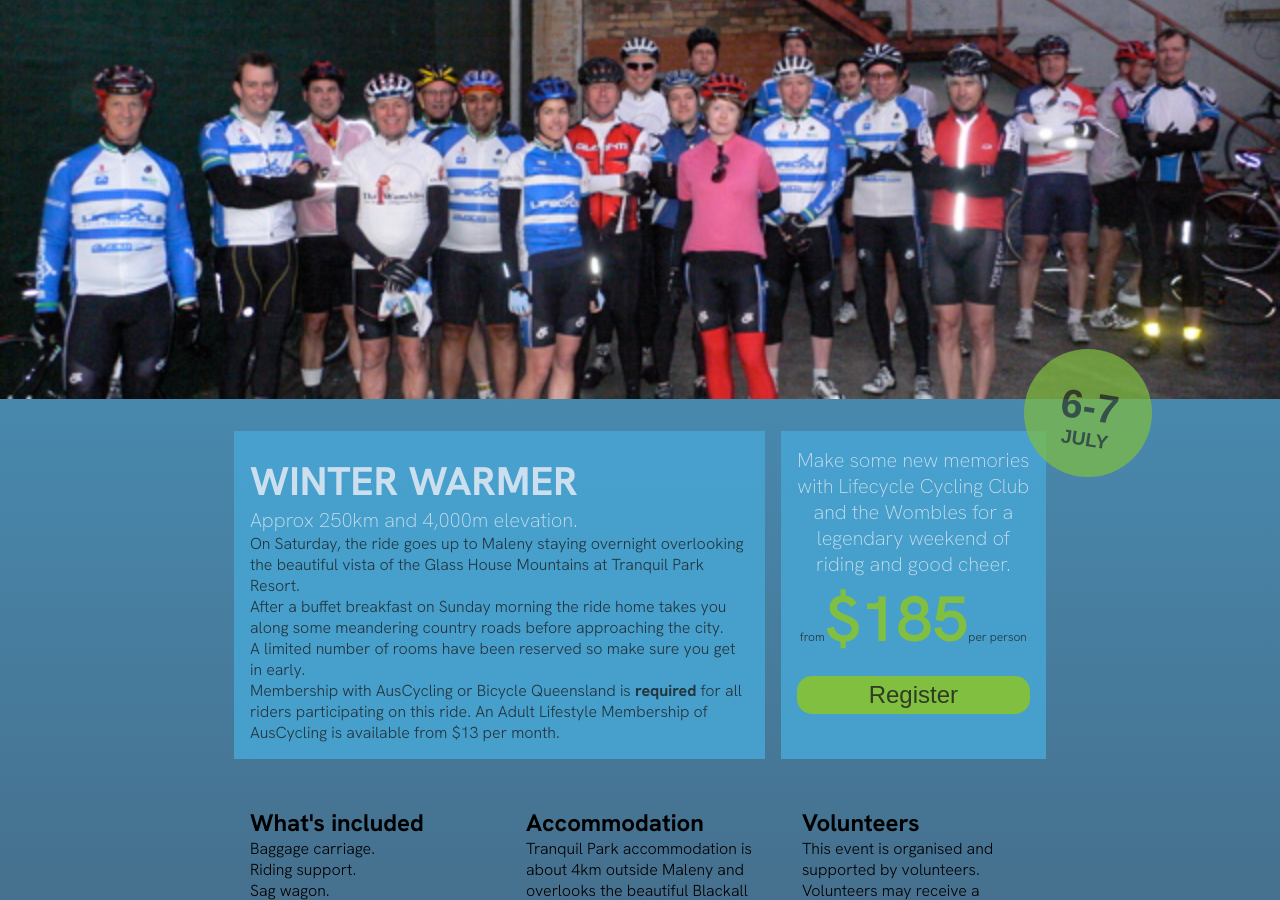
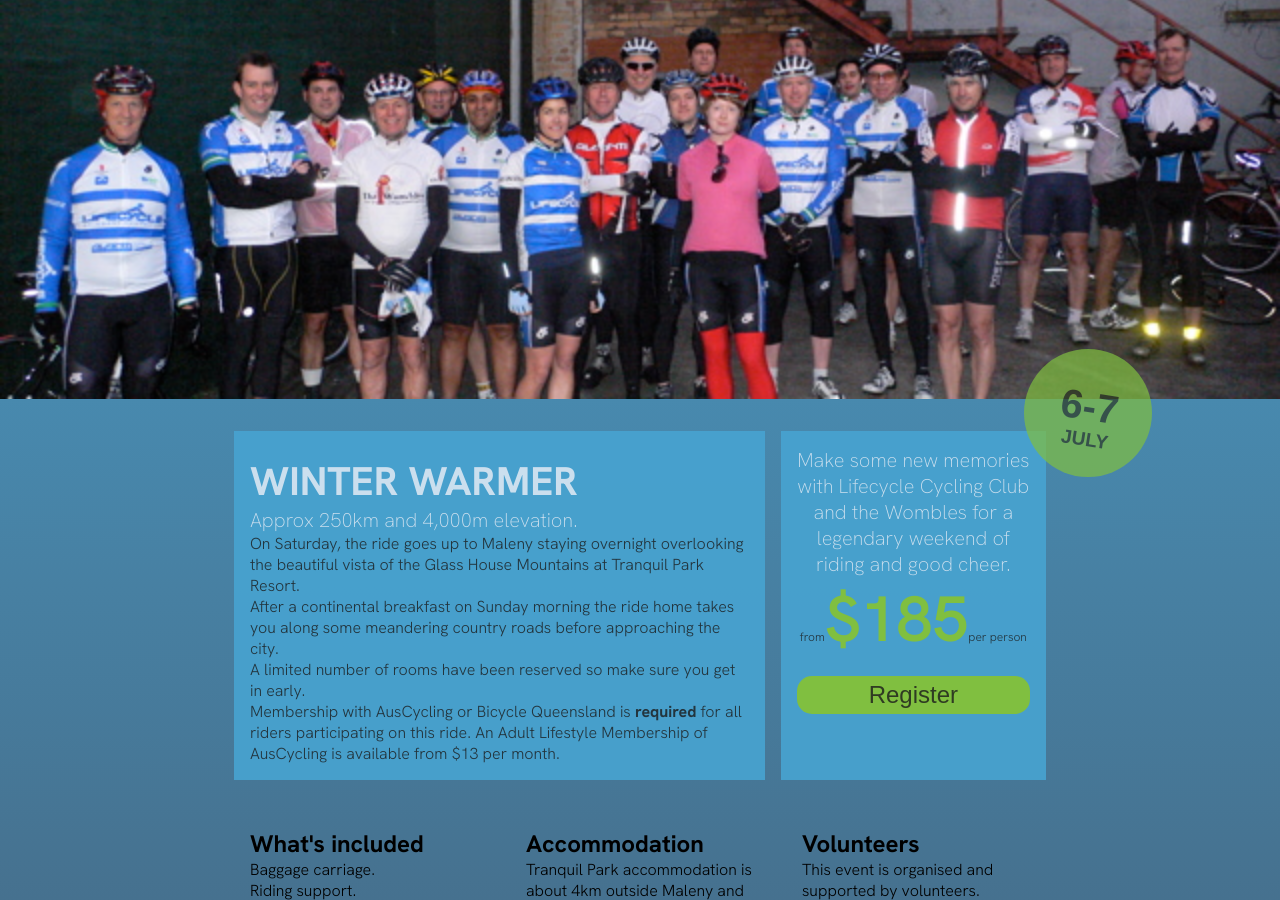
Before and after one commit to farro4069/winter, a Django app: page / in a window 1280 px wide. Shown: the part 129-1029 px from the top of the page. Run offline with Django 4.2, Linux system fonts and the light colour scheme; data comes from the database, SQL or seed files in the repository.

Commit message:
Final2 to go live

```diff
--- a/book/template/index.html
+++ b/book/template/index.html
@@ -14,7 +14,7 @@
 				<h1>Winter Warmer</h1>
 				<h2 class="sub__head">Approx 250km and 4,000m elevation.</h2>
 				<p class='page__copy'>On Saturday, the ride goes up to Maleny staying overnight overlooking the beautiful vista of the Glass House Mountains at Tranquil Park Resort.</p>
-				<p>After a buffet breakfast on Sunday morning the ride home takes you along some meandering country roads before approaching the city. </p>
+				<p>After a continental breakfast on Sunday morning the ride home takes you along some meandering country roads before approaching the city. </p>
 				<p> A limited number of rooms have been reserved so make sure you get in early.</p>
 				<p><a href="https://www.auscycling.org.au/membership" target="_blank">Membership with AusCycling or Bicycle Queensland is <strong>required</strong> for all riders participating on this ride. An Adult Lifestyle Membership of AusCycling is available from $13 per month.</a></p>
 			</div>
```
